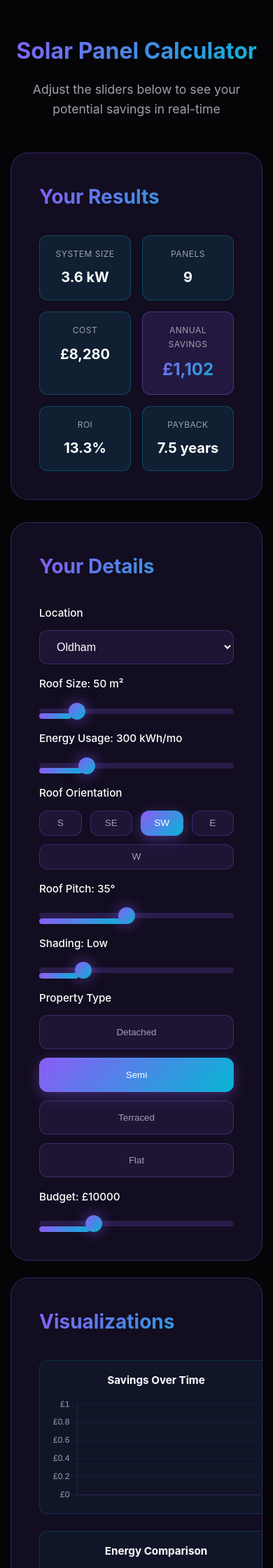
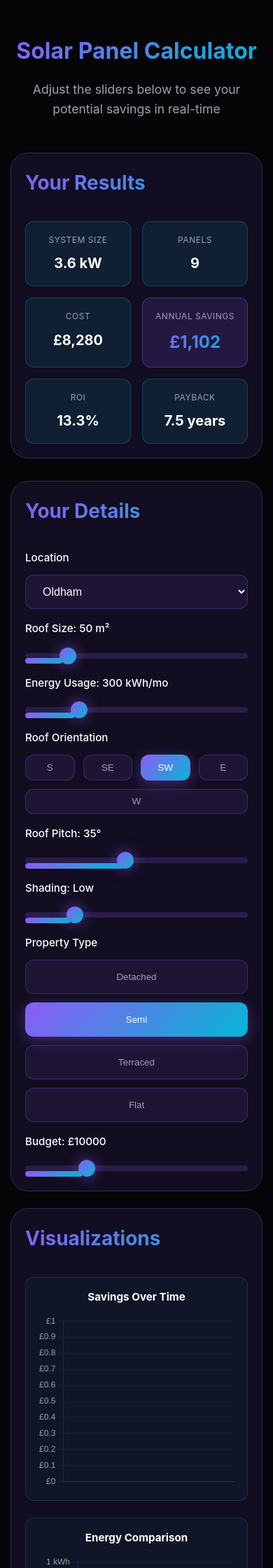
Before and after one commit to Devall-Digital/solar-panels-oldham, a PHP site: page / in a window 390 px wide. Shown: the part 2401-4641 px from the top of the page at 70% size. Run offline with PHP 8.4, Linux system fonts and the light colour scheme.

Commit message:
Improve chart responsiveness and layout for mobile
Updated Chart.js options to disable aspect ratio maintenance and add zero padding for better responsiveness. Added a window resize handler to ensure charts resize correctly. Enhanced CSS for chart containers and canvas elements to ensure full width and proper scaling on all devices, including mobile. Updated HTML asset versioning to reflect these changes.

```diff
--- a/index.html
+++ b/index.html
@@ -22,7 +22,7 @@
 
     <title>Solar Panel Calculator - Oldham, Rochdale, Manchester | Get Your Free Quote</title>
 
-    <link rel="stylesheet" href="styles.css?v=6">
+    <link rel="stylesheet" href="styles.css?v=7">
 
     <!-- Schema.org LocalBusiness -->
     <script type="application/ld+json">
@@ -423,6 +423,6 @@
 
     <!-- Chart.js CDN -->
     <script src="https://cdn.jsdelivr.net/npm/chart.js@4.4.0/dist/chart.umd.min.js"></script>
-    <script src="script.js?v=6"></script>
+    <script src="script.js?v=7"></script>
 </body>
 </html>
--- a/script.js
+++ b/script.js
@@ -293,8 +293,16 @@ function initializeCharts() {
         },
         options: {
             responsive: true,
-            maintainAspectRatio: true,
+            maintainAspectRatio: false,
             aspectRatio: 2,
+            layout: {
+                padding: {
+                    left: 0,
+                    right: 0,
+                    top: 0,
+                    bottom: 0
+                }
+            },
             plugins: {
                 legend: {
                     display: false
@@ -359,8 +367,16 @@ function initializeCharts() {
         },
         options: {
             responsive: true,
-            maintainAspectRatio: true,
+            maintainAspectRatio: false,
             aspectRatio: 2,
+            layout: {
+                padding: {
+                    left: 0,
+                    right: 0,
+                    top: 0,
+                    bottom: 0
+                }
+            },
             plugins: {
                 legend: {
                     display: false
@@ -423,9 +439,17 @@ function initializeCharts() {
         },
         options: {
             responsive: true,
-            maintainAspectRatio: true,
+            maintainAspectRatio: false,
             aspectRatio: 1.5,
             cutout: '70%',
+            layout: {
+                padding: {
+                    left: 0,
+                    right: 0,
+                    top: 0,
+                    bottom: 0
+                }
+            },
             plugins: {
                 legend: {
                     display: false
@@ -444,6 +468,17 @@ function initializeCharts() {
                 easing: 'easeOutQuart'
             }
         }
+    });
+
+    // Handle window resize to ensure charts stay responsive
+    let resizeTimeout;
+    window.addEventListener('resize', () => {
+        clearTimeout(resizeTimeout);
+        resizeTimeout = setTimeout(() => {
+            if (savingsChart) savingsChart.resize();
+            if (energyChart) energyChart.resize();
+            if (roiChart) roiChart.resize();
+        }, 250);
     });
 }
 
--- a/styles.css
+++ b/styles.css
@@ -951,6 +951,9 @@ body {
     grid-template-columns: 1fr;
     gap: 2rem;
     margin-top: 2rem;
+    width: 100%;
+    max-width: 100%;
+    box-sizing: border-box;
 }
 
 .charts-container-compact {
@@ -958,6 +961,38 @@ body {
     grid-template-columns: 1fr;
     gap: 1.5rem;
     margin-bottom: 1.5rem;
+    width: 100%;
+    max-width: 100%;
+    box-sizing: border-box;
+}
+
+.charts-panel {
+    width: 100%;
+    max-width: 100%;
+    box-sizing: border-box;
+    overflow-x: hidden;
+}
+
+canvas {
+    max-width: 100% !important;
+    width: 100% !important;
+    height: auto !important;
+    max-height: 300px;
+    box-sizing: border-box;
+}
+
+@media (max-width: 640px) {
+    canvas {
+        max-height: 250px;
+    }
+}
+
+.chart-wrapper,
+.chart-wrapper-compact {
+    width: 100%;
+    max-width: 100%;
+    box-sizing: border-box;
+    overflow-x: hidden;
 }
 
 .chart-wrapper {
@@ -1175,8 +1210,12 @@ textarea.form-input {
         gap: 1.5rem;
     }
 
+    .calculator-panel {
+        padding: 1.5rem;
+    }
+
     .inputs-grid {
-        grid-template-columns: 1fr;
+        grid-template-columns: 1fr !important;
         gap: 1rem;
     }
 
@@ -1256,6 +1295,24 @@ textarea.form-input {
         padding: 0 15px;
     }
 
+    .calculator-panel {
+        padding: 1.25rem;
+    }
+
+    .inputs-grid {
+        grid-template-columns: 1fr !important;
+    }
+
+    canvas {
+        max-width: 100% !important;
+        width: 100% !important;
+    }
+
+    .chart-wrapper,
+    .chart-wrapper-compact {
+        padding: 1rem;
+    }
+
     .result-card-compact .result-value {
         font-size: 1.25rem;
     }
```
